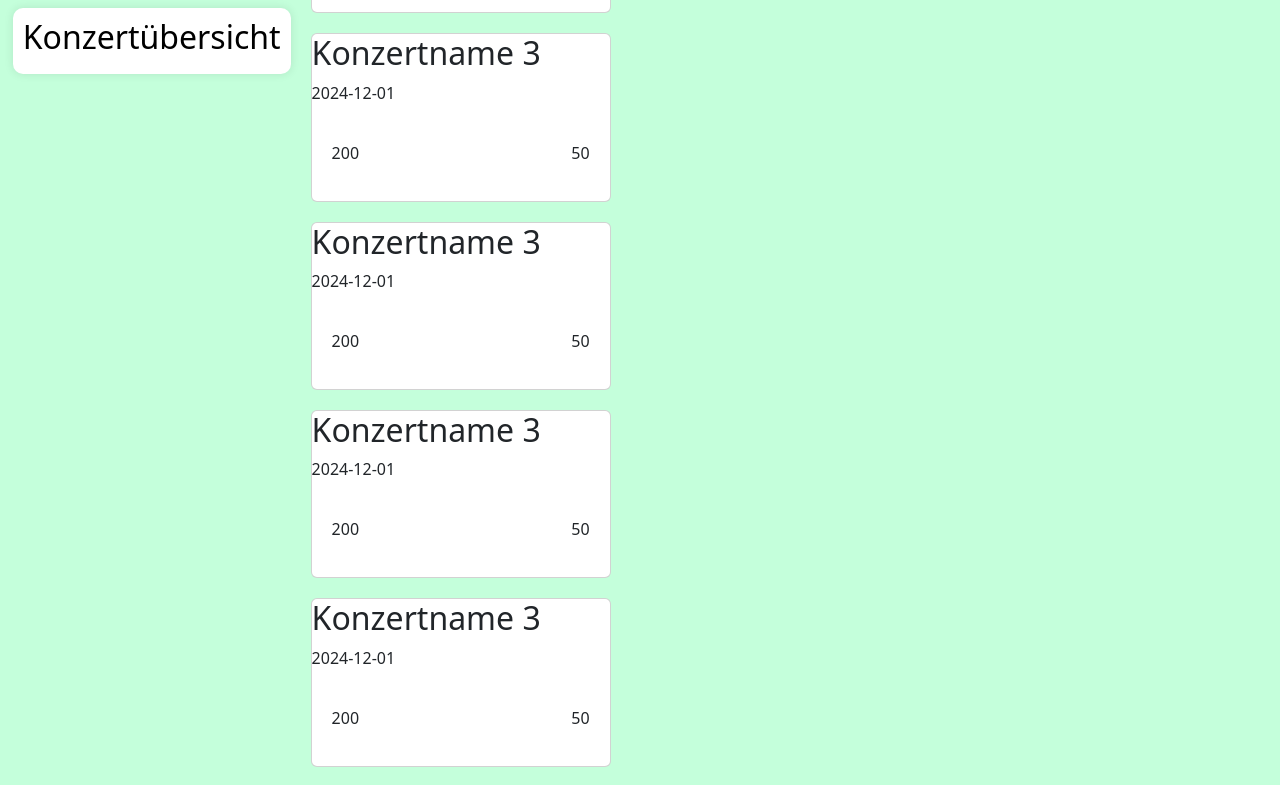
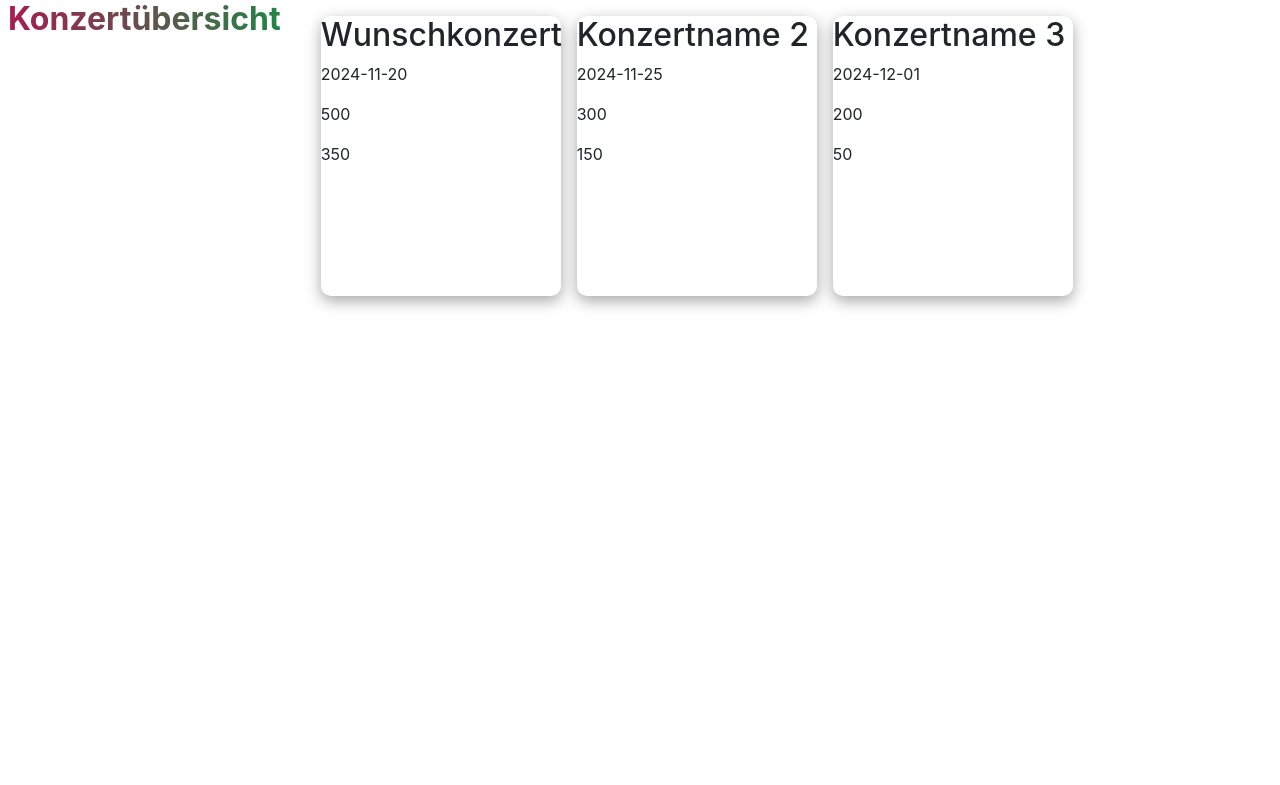
Before and after one commit to DaHosi69/MVG, an Angular app in the folder Frontend/Sitzplatzverwaltung_Frontend/: page /overview in a window 1280 px wide. Shown: the top 785 px of the page. Built offline with nearby package versions, Linux system fonts and the light colour scheme.

Commit message:
Card component

```diff
--- /dev/null
+++ b/Frontend/Sitzplatzverwaltung_Frontend/src/app/card/card.component.html
@@ -0,0 +1,12 @@
+<div class="custom-card">
+  <div class="top">
+    <h2>{{ name() }}</h2>
+    <p>{{ date() }}</p>
+  </div>
+  <div class="middle">
+    <p>{{ totalSeats() }}</p>
+    <p>{{ occupiedSeats() }}</p>
+  </div>
+  <div class="bottom">
+  </div>
+</div>
--- /dev/null
+++ b/Frontend/Sitzplatzverwaltung_Frontend/src/app/card/card.component.scss
@@ -0,0 +1,7 @@
+.custom-card{
+  box-shadow: rgba(0, 0, 0, 0.35) 0px 5px 15px;
+  border-radius: 10px;
+  background-color: white;
+  width: 30vh;
+  height: 35vh;
+}
--- /dev/null
+++ b/Frontend/Sitzplatzverwaltung_Frontend/src/app/card/card.component.ts
@@ -0,0 +1,15 @@
+import {Component, input} from '@angular/core';
+
+@Component({
+  selector: 'app-card',
+  standalone: true,
+  imports: [],
+  templateUrl: './card.component.html',
+  styleUrl: './card.component.scss'
+})
+export class CardComponent {
+name = input.required<string>();
+totalSeats = input.required<number>();
+occupiedSeats = input.required<number>();
+date = input.required<string>();
+}
--- a/Frontend/Sitzplatzverwaltung_Frontend/src/app/overview/overview.component.html
+++ b/Frontend/Sitzplatzverwaltung_Frontend/src/app/overview/overview.component.html
@@ -1,22 +1,12 @@
 <div class="overview-container">
-  <div class="head-container">
     <h1>Konzertübersicht</h1>
-  </div>
 <div class="card-container">
   @for ( concert of concerts; track $index ) {
-    <div class="card">
-      <div class="top">
-        <h2>{{ concert.name }}</h2>
-        <p>{{ concert.date }}</p>
-      </div>
-      <div class="middle">
-        <p>{{ concert.totalSeats }}</p>
-        <p>{{ concert.occupiedSeats }}</p>
-      </div>
-      <div class="bottom">
-
-      </div>
-    </div>
+    <app-card
+      [name]="concert.name"
+      [totalSeats]="concert.totalSeats"
+      [occupiedSeats]="concert.occupiedSeats"
+      [date]="concert.date"></app-card>
   }
   @empty {
     <p>Keine Konzerte verfügbar.</p>
--- a/Frontend/Sitzplatzverwaltung_Frontend/src/app/overview/overview.component.scss
+++ b/Frontend/Sitzplatzverwaltung_Frontend/src/app/overview/overview.component.scss
@@ -1,48 +1,29 @@
-.overview-container > .head-container{
-  background-color: white;
-  border-radius: 10px;
-  padding: 10px;
-  box-shadow: 0 0 10px rgba(0, 0, 0, 0.1);
-  margin-top: 1vh;
-  margin-left:1vw;
+h1 {
   display: flex;
   align-self: flex-start;
-}
-
-h1{
+  font-weight: bold;
   font-size: 2rem;
-  color: #000;
   text-align: center;
+  background: linear-gradient(to right, #A71C51, #218546);
+  -webkit-background-clip: text;
+  -webkit-text-fill-color: transparent;
+   margin-left: 1vh;
 }
 
 .overview-container{
   display: flex;
-  align-items: center;
   justify-content: flex-start;
-  background-color: #c4ffdb;
-  height: 100vh;
-}
-
-.middle{
-  display: flex;
-  flex-direction: row;
-  padding: 20px;
-  align-items: center;
-  justify-content: space-between;
+  gap: 1rem;
+  font-family: Inter, sans-serif;
+  height: 100%;
+  width: 100%;
 }
 
 .card-container{
-  display: grid; /* Use grid layout */
-  grid-template-columns: repeat(auto-fit, minmax(300px, 1fr)); /* Adjust columns dynamically */
-  gap: 20px; /* Add spacing between the grid items */
-  padding: 20px; /* Add padding inside the container */
+  display: flex;
+  justify-content: center;
+  gap: 1rem;
+  padding: 1rem;
+  border-radius: 1rem;
+  margin-left: 1vh;
 }
-
-card{
-  margin: 20px;
-  padding: 20px;
-  background-color: #fff;
-  border-radius: 10px;
-  border: 1px solid black;
-  box-shadow: 0 0 10px rgba(0, 0, 0, 0.1);
-}
--- a/Frontend/Sitzplatzverwaltung_Frontend/src/app/overview/overview.component.ts
+++ b/Frontend/Sitzplatzverwaltung_Frontend/src/app/overview/overview.component.ts
@@ -2,11 +2,12 @@ import { Component } from '@angular/core';
 import {of} from "rxjs";
 import {FormsModule} from "@angular/forms";
 import {Concert} from "../../models/Concert";
+import {CardComponent} from "../card/card.component";
 
 @Component({
   selector: 'app-overview',
   standalone: true,
-  imports: [FormsModule],
+  imports: [FormsModule, CardComponent],
   templateUrl: './overview.component.html',
   styleUrl: './overview.component.scss'
 })
@@ -15,11 +16,6 @@ export class OverviewComponent {
     { name: 'Wunschkonzert', date: '2024-11-20', totalSeats: 500, occupiedSeats: 350 },
     { name: 'Konzertname 2', date: '2024-11-25', totalSeats: 300, occupiedSeats: 150 },
     { name: 'Konzertname 3', date: '2024-12-01', totalSeats: 200, occupiedSeats: 50 },
-    { name: 'Konzertname 3', date: '2024-12-01', totalSeats: 200, occupiedSeats: 50 },
-    { name: 'Konzertname 3', date: '2024-12-01', totalSeats: 200, occupiedSeats: 50 },
-    { name: 'Konzertname 3', date: '2024-12-01', totalSeats: 200, occupiedSeats: 50 },
-    { name: 'Konzertname 3', date: '2024-12-01', totalSeats: 200, occupiedSeats: 50 },
-    { name: 'Konzertname 3', date: '2024-12-01', totalSeats: 200, occupiedSeats: 50 },
   ];
 
 }
--- a/Frontend/Sitzplatzverwaltung_Frontend/src/index.html
+++ b/Frontend/Sitzplatzverwaltung_Frontend/src/index.html
@@ -6,7 +6,6 @@
   <base href="/">
   <meta name="viewport" content="width=device-width, initial-scale=1">
   <link rel="icon" type="image/x-icon" href="MVG.png">
-  <link href="https://fonts.googleapis.com/css2?family=Roboto:wght@300;400;500&display=swap" rel="stylesheet">
   <link href="https://fonts.googleapis.com/icon?family=Material+Icons" rel="stylesheet">
 </head>
 <body>
--- a/Frontend/Sitzplatzverwaltung_Frontend/src/styles.scss
+++ b/Frontend/Sitzplatzverwaltung_Frontend/src/styles.scss
@@ -1,4 +1,5 @@
-/* You can add global styles to this file, and also import other style files */
-
-html, body { height: 100%; }
-body { margin: 0; font-family: Roboto, "Helvetica Neue", sans-serif; }
+body, html{
+  margin: 0;
+  height: 100%;
+  width: 100%;
+}
```
Also changed, not shown: 1 other file (tests, documents, lock files or other folders).
